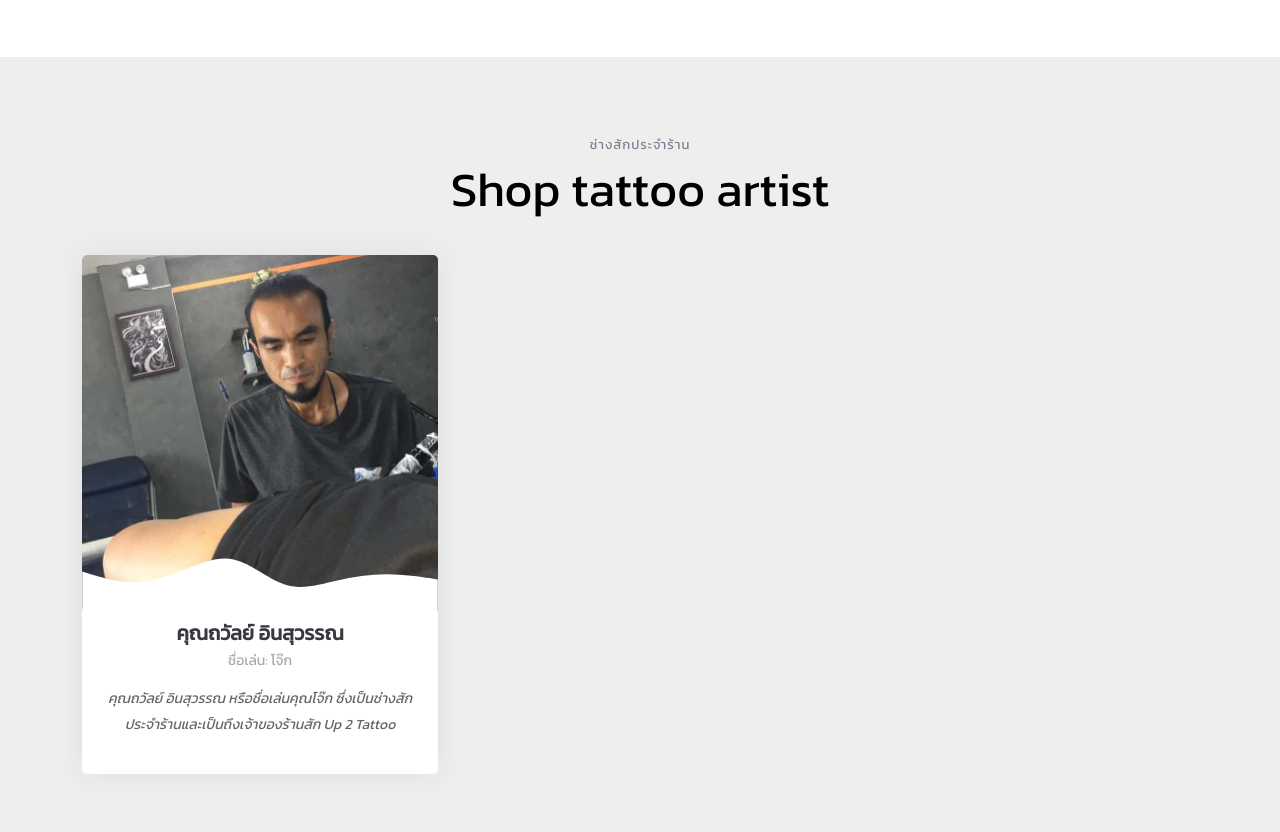
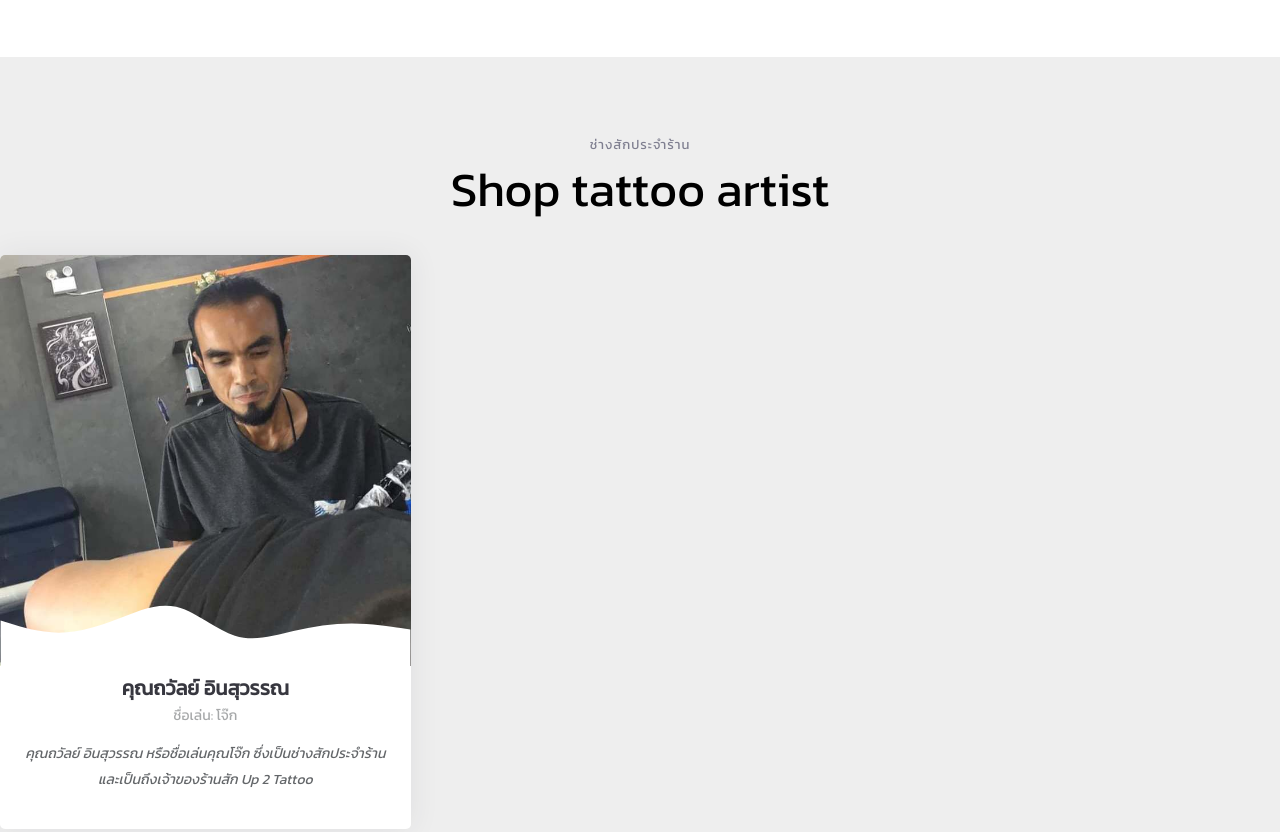
Before and after one commit to Ray030091/Porjrct-frontend-01-35, a plain HTML site: page index.html in a window 1280 px wide. Shown: the part 3140-3972 px from the top of the page. Drawn offline with Linux system fonts and the light colour scheme.

Commit message:
Update index.html

```diff
--- a/index.html
+++ b/index.html
@@ -500,7 +500,7 @@
 
     <!-- ======= events Section ======= -->
     <section id="events" class="events section-bg">
-      <div class="container" data-aos="fade-up">
+      <div class="center" data-aos="fade-up">
 
         <div class="section-header">
           <h2>ช่างสักประจำร้าน</h2>
```
